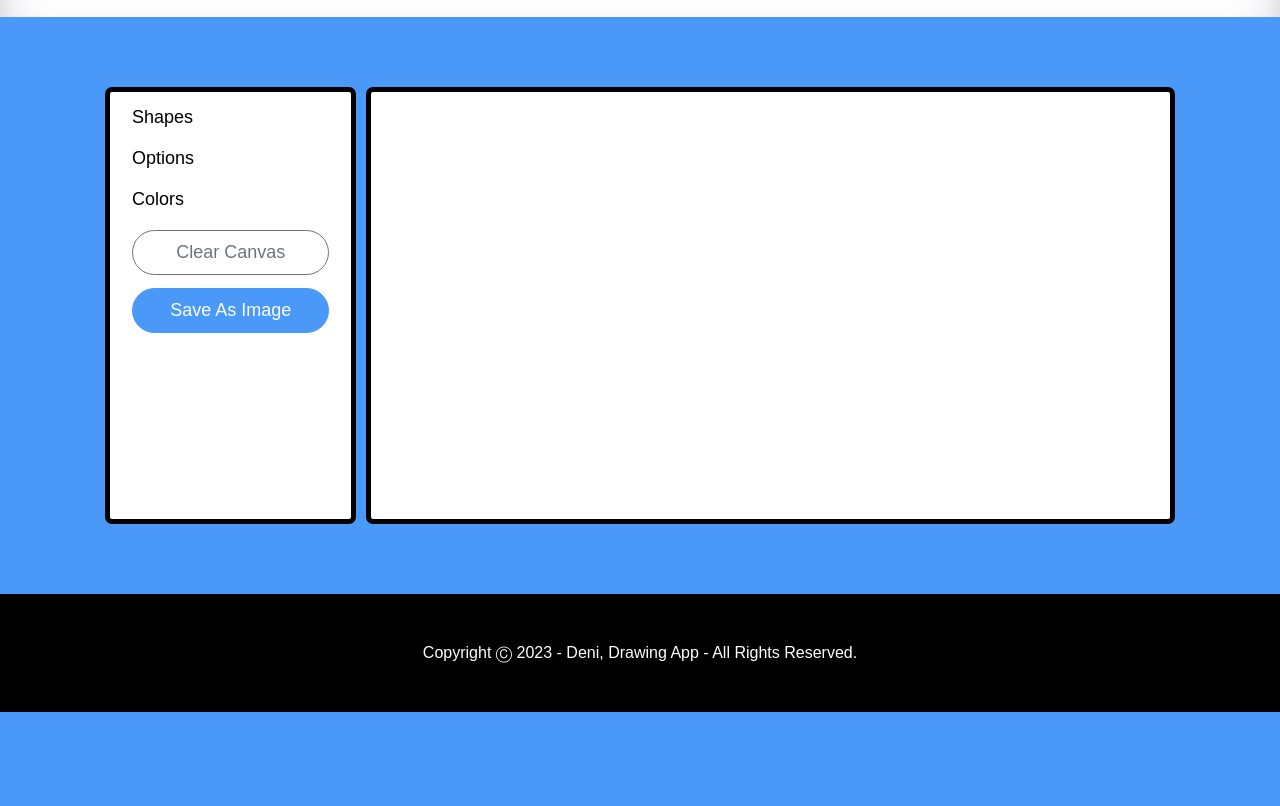
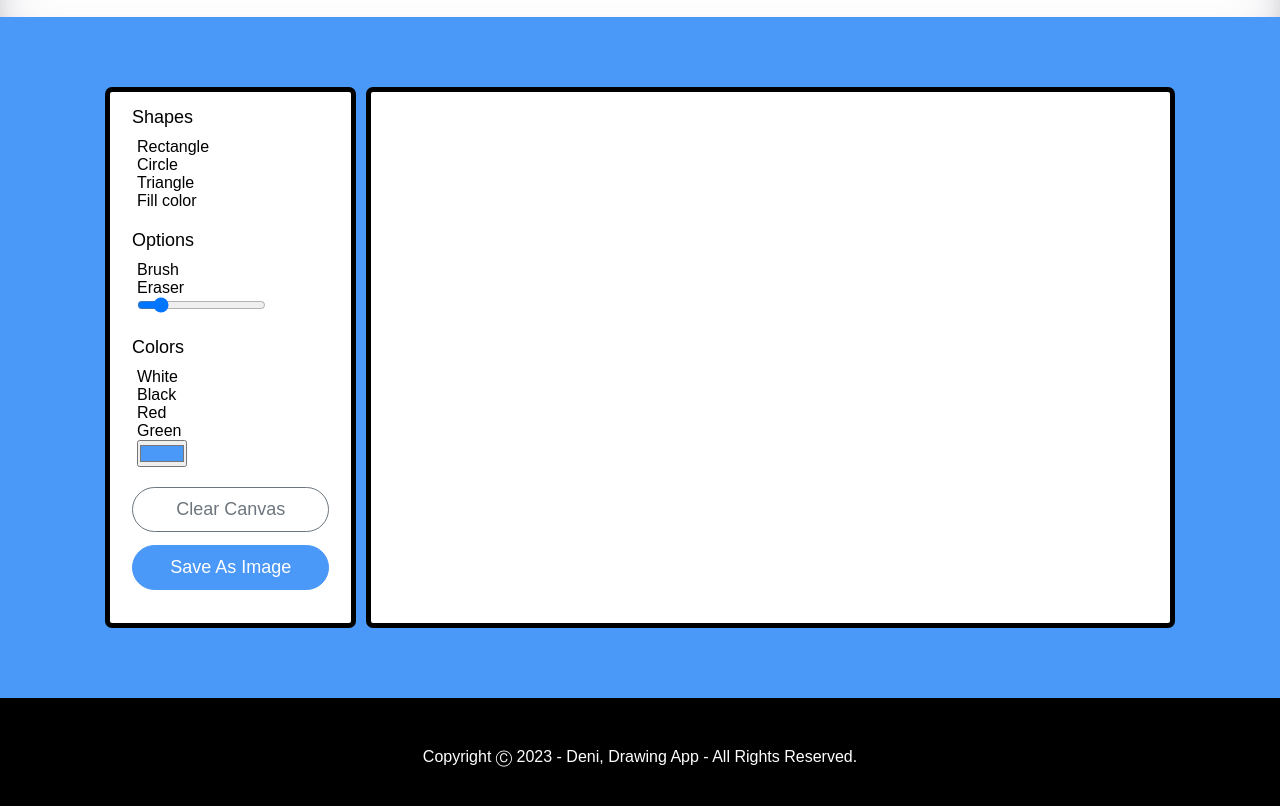
Before and after one commit to dr-montasir/deni-html-css-projects, a plain HTML site: page drawing-app/index.html in a window 1280 px wide. Shown: the part 88-894 px from the top of the page. Before the commit the page ends 800 px from the top, so only its background shows below. Drawn offline with Linux system fonts and the light colour scheme; a web font is replaced by a local one.

Commit message:
Lesson 12

```diff
--- a/drawing-app/index.html
+++ b/drawing-app/index.html
@@ -23,12 +23,34 @@
       <section class="tools-board">
         <div class="row">
           <label>Shapes</label>
+          <ul class="options">
+            <li>Rectangle</li>
+            <li>Circle</li>
+            <li>Triangle</li>
+            <li>Fill color</li>
+          </ul>
         </div>
         <div class="row">
           <label>Options</label>
+          <ul class="options">
+            <li>Brush</li>
+            <li>Eraser</li>
+            <li>
+              <input type="range" min="1" max="30" value="5" />
+            </li>
+          </ul>
         </div>
         <div class="row">
           <label>Colors</label>
+          <ol class="options">
+            <li>White</li>
+            <li>Black</li>
+            <li>Red</li>
+            <li>Green</li>
+            <li>
+              <input type="color" value="#4a98f7" />
+            </li>
+          </ol>
         </div>
         <div class="row buttons">
           <button class="clear-canvas">Clear Canvas</button>
--- a/drawing-app/style.css
+++ b/drawing-app/style.css
@@ -68,6 +68,11 @@ section {
   margin-bottom: 20px;
 }
 
+.row .options {
+  list-style: none;
+  margin: 10px 0 0 5px;
+}
+
 label,
 button {
   font-size: 18px;
```
